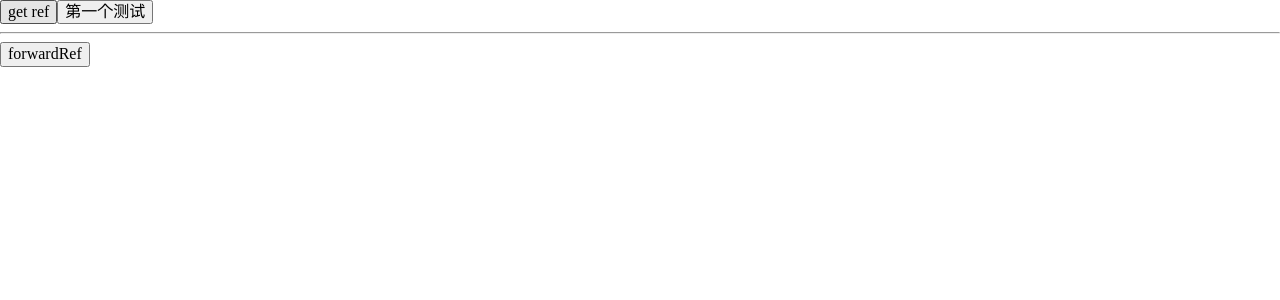
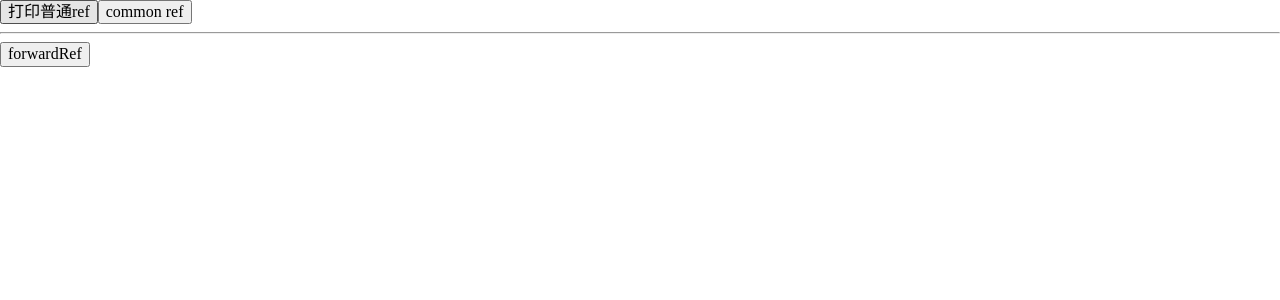
Before and after one commit to cc-hearts/react-low-code, a React (Vite) app: page /ref in a window 1280 px wide. Shown: the top 300 px of the page. Built offline with nearby package versions, Linux system fonts and the light colour scheme.

Commit message:
fix: update pageRef button text show

```diff
--- a/src/view/ref/pageRefForWord.tsx
+++ b/src/view/ref/pageRefForWord.tsx
@@ -29,10 +29,10 @@ const useCommonRef = () => {
           console.log(ref)
         }}
       >
-        get ref
+        打印普通ref
       </button>
       {/* 透传text 但是不能透传ref */}
-      <FactoryButton ref={ref} text='第一个测试' />
+      <FactoryButton ref={ref} text='common ref' />
     </>
   )
 }
```
